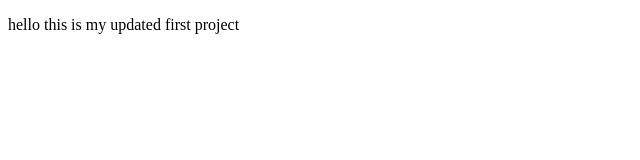
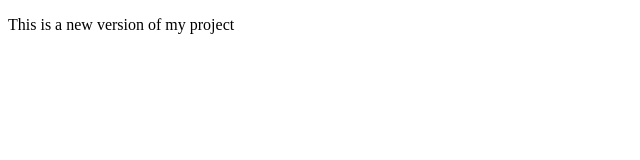
Before and after one commit to tanishkaverma423/fsdproject, a plain HTML site: page index.html in a window 1280 px wide. Shown: the full height of the page, 0-640 px from the left. Drawn offline with Linux system fonts and the light colour scheme.

Commit message:
Updated paragraph content in index.html

```diff
--- a/index.html
+++ b/index.html
@@ -6,6 +6,6 @@
     <title>Document</title>
 </head>
 <body>
-    <p>hello this is my updated first project</p>
+    <p><p>This is a new version of my project</p>
 </body>
 </html>
```
